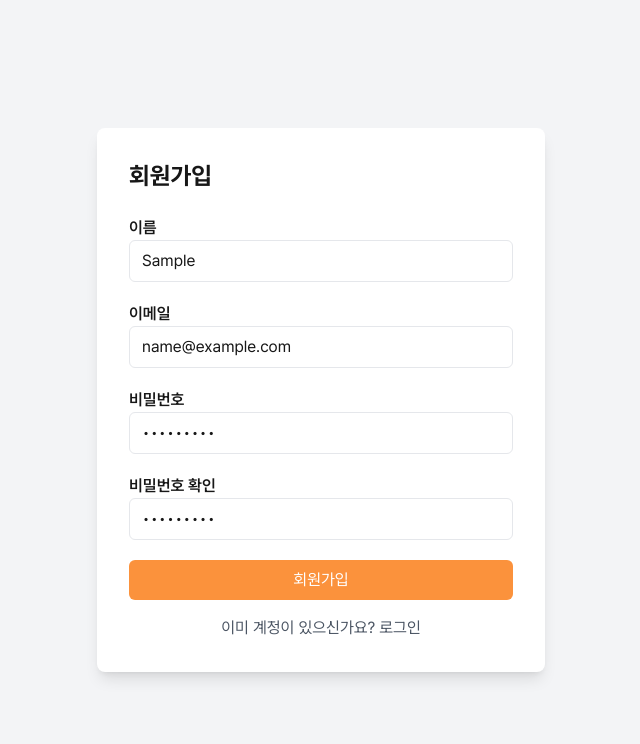
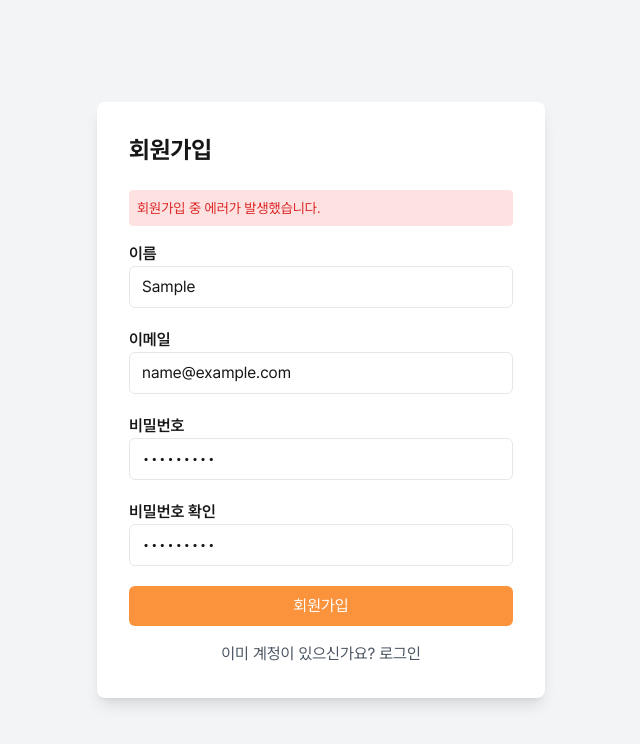
Before and after one commit to mimi-0506/mirujima_FE_deploy, a Next.js app: page /signup in a window 1280 px wide. Both pictures are taken after typing "Sample", "name@example.com", "Sample123", "Sample123" into the empty fields and a click on the button "회원가입". Shown: the top 744 px of the page, without its empty margins (319-959 px from the left). Built offline with nearby package versions, Linux system fonts and the light colour scheme; no server answers.

Commit message:
feat: 회원가입 슬리드 투두 API 연동 및 성공/에러 처리

```diff
--- /dev/null
+++ b/api/authApi.ts
@@ -0,0 +1,8 @@
+import axios from 'axios';
+
+const api = axios.create({
+  baseURL: 'https://sp-slidtodo-api.vercel.app'
+  // withCredentials: true
+});
+
+export default api;
--- a/app/(auth)/signup/page.tsx
+++ b/app/(auth)/signup/page.tsx
@@ -6,6 +6,7 @@ import { useForm } from 'react-hook-form';
 import { zodResolver } from '@hookform/resolvers/zod';
 import { z } from 'zod';
 
+import { useSignUpMutation } from '../../../hooks/auth/useSignUpMutation';
 import Button from '../_components/Button';
 import InputField from '../_components/InputField';
 
@@ -33,14 +34,20 @@ export default function SignUpPage() {
     mode: 'onChange'
   });
 
+  const { mutate: signUpMutate, isError, error } = useSignUpMutation();
   const onSubmit = (data: RegisterFormData) => {
-    console.log('회원가입 폼 데이터:', data);
+    signUpMutate(data);
   };
 
   return (
     <div className="flex min-h-screen items-center justify-center bg-gray-100">
       <div className="w-full max-w-md rounded-lg bg-white p-8 shadow-lg">
-        <h1 className="mb-6 text-2xl font-bold">회원가입</h1>
+        <h1 className="mb-6 text-2xl font-bold">회원가입</h1>{' '}
+        {isError && (
+          <div className="mb-4 rounded bg-red-100 p-2 text-sm text-red-600">
+            {error?.response?.data?.message || '회원가입 중 에러가 발생했습니다.'}
+          </div>
+        )}
         <form onSubmit={handleSubmit(onSubmit)}>
           <InputField
             label="이름"
@@ -51,7 +58,7 @@ export default function SignUpPage() {
           />
           <InputField
             label="이메일"
-            placeholder="이메일을 입력해주세요"
+            placeholder="을 입력해주세요"
             register={register('email')}
             type="email"
             errorMessage={errors.email?.message}
@@ -73,7 +80,6 @@ export default function SignUpPage() {
 
           <Button type="submit">회원가입</Button>
         </form>
-
         <div className="mt-4 text-center">
           <p className="text-gray-600">
             이미 계정이 있으신가요?
--- a/app/layout.tsx
+++ b/app/layout.tsx
@@ -1,7 +1,8 @@
 import localFont from 'next/font/local';
 
+import ReactQueryProvider from '../hooks/useReactQuery';
+
 import type { Metadata } from 'next';
-
 import './globals.css';
 
 const pretendard = localFont({
@@ -24,7 +25,9 @@ export default function RootLayout({
 }>) {
   return (
     <html lang="ko">
-      <body className={`${pretendard.className} antialiased`}>{children}</body>
+      <body className={`${pretendard.className} antialiased`}>
+        <ReactQueryProvider>{children}</ReactQueryProvider>
+      </body>
     </html>
   );
 }
--- /dev/null
+++ b/hooks/auth/useSignUpMutation.ts
@@ -0,0 +1,36 @@
+import { useMutation } from '@tanstack/react-query';
+
+import api from '../../api/authApi';
+
+interface SignUpFormData {
+  name: string;
+  email: string;
+  password: string;
+  confirmPassword: string;
+}
+
+const signUpUser = async (formData: SignUpFormData) => {
+  const response = await api.post('/4/user', formData);
+  return response.data;
+};
+
+export const useSignUpMutation = () =>
+  useMutation({
+    mutationFn: signUpUser,
+
+    onMutate: () => {
+      console.log('회원가입 요청중...');
+    },
+
+    onSuccess: (data) => {
+      console.log('회원가입 성공:', data);
+    },
+
+    onError: (error: any) => {
+      console.error('회원가입 실패:', error);
+    },
+
+    onSettled: () => {
+      console.log('회원가입 요청 완료 (성공 또는 실패)');
+    }
+  });
--- /dev/null
+++ b/hooks/useReactQuery.tsx
@@ -0,0 +1,11 @@
+'use client';
+
+import React from 'react';
+
+import { QueryClient, QueryClientProvider } from '@tanstack/react-query';
+
+const queryClient = new QueryClient();
+
+export default function ReactQueryProvider({ children }: { children: React.ReactNode }) {
+  return <QueryClientProvider client={queryClient}>{children}</QueryClientProvider>;
+}
```
